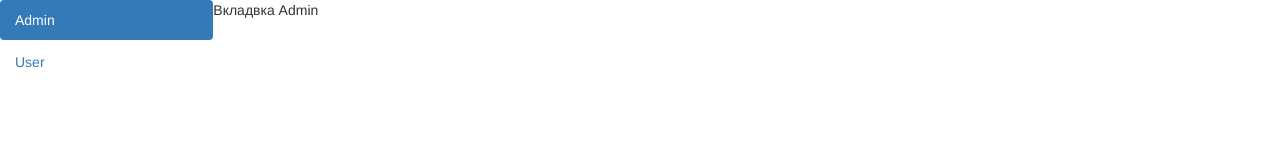
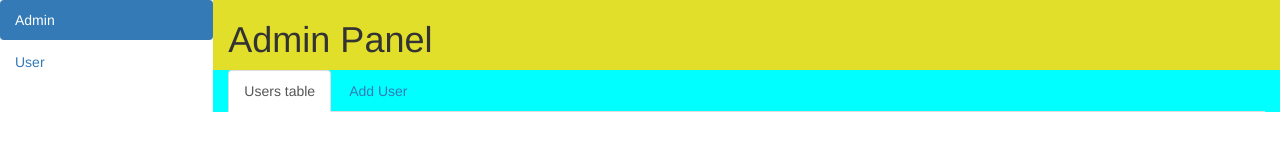
Before and after one commit to lindXdeep/frontend-learning, a plain HTML site: page templates/index.html in a window 1280 px wide. Drawn offline with Linux system fonts and the light colour scheme.

Commit message:
add tabs on admine side panel

```diff
--- a/templates/index.html
+++ b/templates/index.html
@@ -19,9 +19,7 @@
     <div class="row">
 
       <aside class="col-sm-2 col-md-2 col-lg-2">
-
         <div class="row">
-
           <ul class="nav nav-stacked nav-pills" role="tablist">
             <li class="active">
               <a href="#admin" role="tab" data-toggle="pill"> Admin </a>
@@ -30,25 +28,58 @@
               <a href="#user" role="tab" data-toggle="pill"> User </a>
             </li>
           </ul>
-
         </div>
       </aside>
 
-      <main class="col-sm-10 col-md-10 col-lg-10">
-        <div class="row">
+      <main class="col-sm-10 col-md-10 col-lg-10" style="background-color: whitesmoke;">
 
-          <div class="tab-content">
+        <div class="row ">
+          <div class="tab-content col col-sm-12 col-md-12 col-lg-12 col-xl-12 lin-1">
 
+            <!-- TODO: Admin panel -->
             <div role="tabpanel" class="tab-pane active fade in" id="admin">
-              <p>Вкладвка Admin</p>
+
+              <div class="row">
+                <div class="col col-sm-12 col-md-12 col-lg-12 col-xl-12 lin-2">
+                  <h1>Admin Panel</h1>
+                </div>
+              </div>
+
+              <div class="row">
+                <div class="col-sm-12 col-md-12 col-lg-12 col-xl-12">
+                  <ul class="nav nav-tabs">
+                    <li class="active"><a href="#allusers" data-toggle="pill">Users table</a></li>
+                    <li><a href="#adduser" data-toggle="pill">Add User</a></li>
+                  </ul>
+                </div>
+              </div>
+
+              <!-- TODO: User tablle and Add user tabs -->
+              <div class="tab-content row">
+
+                <!-- TODO: All users pane -->
+                <div role="tabpanel" id="allusers" class="tab-pane fade col-sm-12 col-md-12 col-lg-12">
+                  <p class="lin-2">All users</p>
+                </div>
+
+                 <!-- TODO: Add user pane -->
+                <div role="tabpanel" id="adduser" class="tab-pane fade col-sm-12 col-md-12 col-lg-12">
+                  <p class="lin-2">Add user</p>
+                </div>
+
+              </div>
+
             </div>
 
+            <!-- TODO:User panel -->
             <div role="tabpanel" class="tab-pane fade" id="user">
               <p>Вкладвка User</p>
             </div>
+
           </div>
 
         </div>
+
       </main>
 
     </div>
```
Also changed, not shown: 1 other file.
